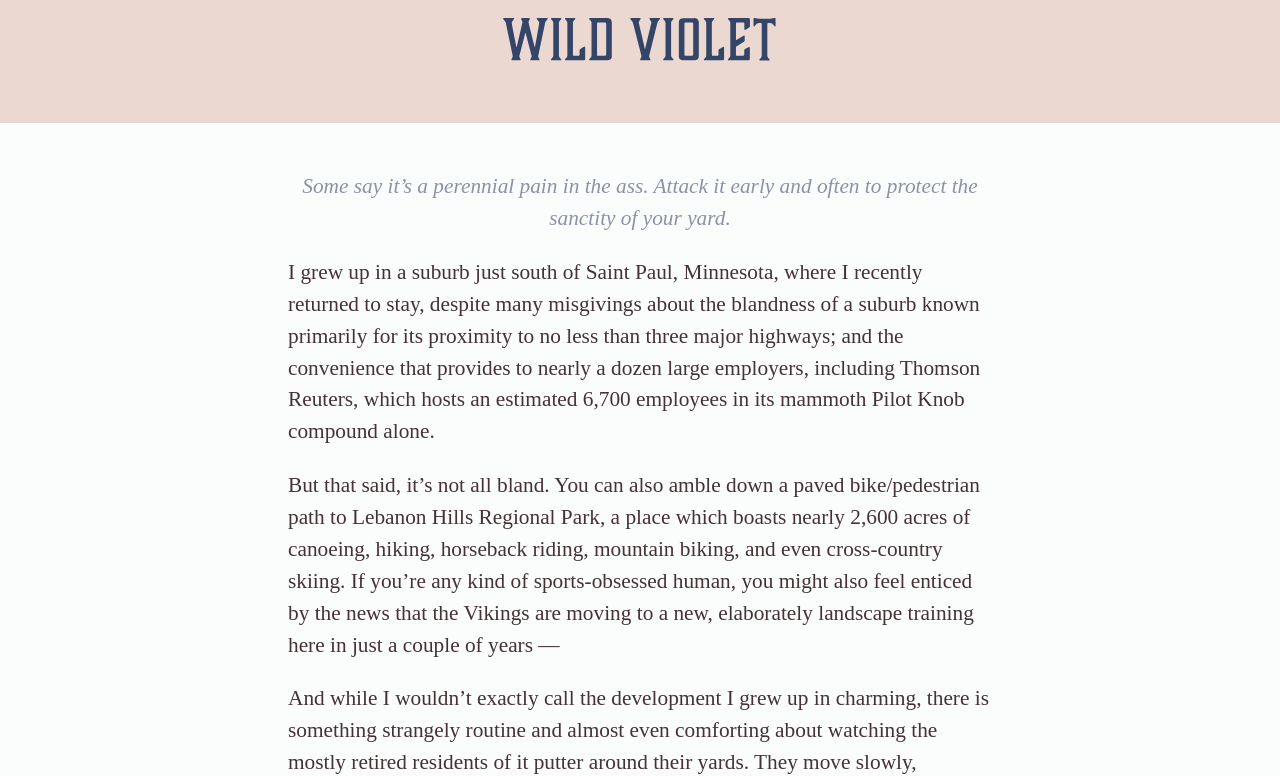
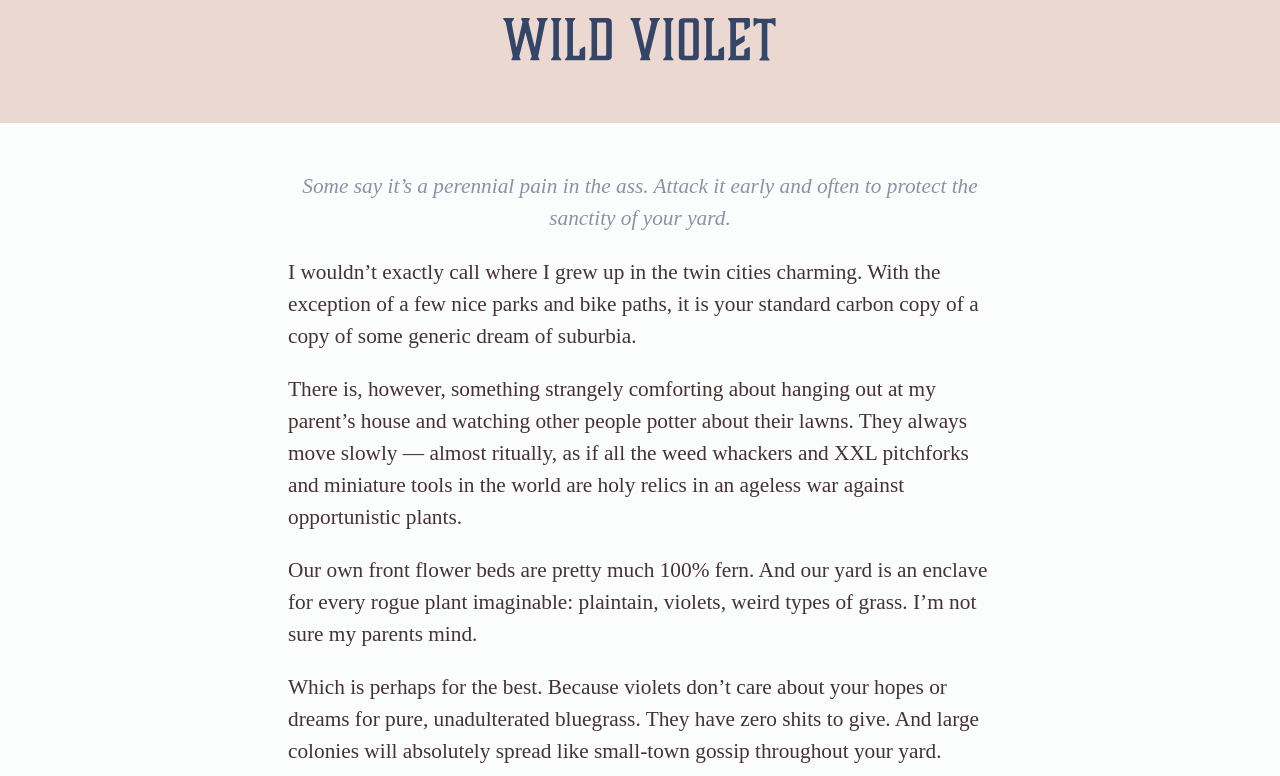
Before and after one commit to tinykite/botanic-romantic, a Jekyll site: the page built from _plants/wild-violet.md, in a window 1280 px wide and 900 px high, scrolled down 444 px, cut to the strip 0-776 px from the top of the window. Built offline with Jekyll 4.4.1, drawn with Linux system fonts in a browser that asks for light colours; nearby versions of some CDN libraries; some of the changed text lies outside the part shown.

Commit message:
Rewrote story, removed color key/value pair

```diff
--- a/_plants/wild-violet.md
+++ b/_plants/wild-violet.md
@@ -3,33 +3,31 @@ layout: plants
 title:  "Wild Violet"
 icon: /assets/icons/wild-violet.svg
 icon_small: /assets/icons/wild-violet-box.svg
-color: beige
 position: 1
 ---
 Some say it’s a perennial pain in the ass. Attack it early and often to protect the sanctity of your yard.
 
-I grew up in a suburb just south of Saint Paul, Minnesota, where I recently returned to stay, despite many misgivings about the blandness of a suburb known primarily for its proximity to no less than three major highways; and the convenience that provides to nearly a dozen large employers, including Thomson Reuters, which hosts an estimated 6,700 employees in its mammoth Pilot Knob compound alone.
+I wouldn't exactly call where I grew up in the twin cities charming. With the exception of a few nice parks and bike paths, it is your standard carbon copy of a copy of some generic dream of suburbia.
 
-But that said, it’s not all bland. You can also amble down a paved bike/pedestrian path to Lebanon Hills Regional Park, a place which boasts nearly 2,600 acres of canoeing, hiking, horseback riding, mountain biking, and even cross-country skiing. If you’re any kind of sports-obsessed human, you might also feel enticed by the news that the Vikings are moving to a new, elaborately landscape training here in just a couple of years —
+There is, however, something strangely comforting about hanging out at my parent's house and watching other people potter about their lawns. They always move slowly — almost ritually, as if all the weed whackers and XXL pitchforks and miniature tools in the world are holy relics in an ageless war against opportunistic plants.
 
-And while I wouldn’t exactly call the development I grew up in charming, there is something strangely routine and almost even comforting about watching the mostly retired residents of it putter around their yards. They move slowly, methodically, as they wield a changing array of serious-looking tools, from weed whackers to strange XXL pitchforks, that I assume are all used in some service to continue an ageless campaign against untidy growth or uninvited botanical guests to the yard.
+Our own front flower beds are pretty much 100% fern. And our yard is an enclave for every rogue plant imaginable: plaintain, violets, weird types of grass. I'm not sure my parents mind.
 
-My parents don’t really have much in the way of gardening goals. Ferns have — rather happily — almost completely taken over what remains of our front yard flower beds. A variety of opportunistic plants, including wild violet, have also taken up residence all over our lawn.
-
-My parents don’t mind. Which is perhaps for the best.
+Which is perhaps for the best. Because violets don't care about your hopes or dreams for pure, unadulterated bluegrass.
+They have zero shits to give. And large colonies will absolutely spread like small-town gossip throughout your yard.
 
 ![Photo of violets with bokeh](http://d19obp3htqd30.cloudfront.net/3452728612_d583aaaf5e_o.jpg)
 {: .full-width}
 #### [Photo](https://flic.kr/p/6g78VE): Liz West / [CC BY 2.0](https://creativecommons.org/licenses/by/2.0/)
 {: .credit}
 
-Because wild violet doesn’t care about any of your hopes or dreams. They have zero shits to give. Large colonies of it can — and will — spread like small-town gossip throughout your yard.
+But the curious thing about violets isn't the rate at which they spread.
 
-The curious thing about violets isn’t how fast they spread, however. Instead, it’s how they do it: not only with seeds and underground networks of spindly rhizomes, but even super-secret, pale-white buds. Known as _cleistogamous flowers_, these secret beauties (named after the latin term for a closed or “self” marriage) can hide underground because they don’t need pollinators or even the sun to produce viable seeds.
+Instead, it’s how they do it: with seeds, underground networks of spindly rhizomes, and even super-secret, pale-white buds. Known as _cleistogamous flowers_, these secret beauties (named after the latin term for a closed or “self” marriage) can hide underground because they don’t need pollinators or even the sun to produce viable seeds.
 
-They can pollinate themselves just fine thanks, even in the dark.
+They can pollinate themselves alone, even in the dark.
 
-If you follow the advice of many gardening websites, a campaign of pesticide-fueled annihilation is your only hope of reducing a scourge such as this. But the leaves and flowers of violets are surprisingly edible; and not everyone views the appearance of a cluster of these tiny, purple beauties as an assault on common decency.
+According to many gardening websites, a campaign of pesticide-fueled annihilation is your only hope of reducing a scourge such as this. Yet the leaves and flowers of violets are surprisingly edible; and not everyone views the appearance of a cluster of these tiny, purple beauties as an assault on common decency.
 
 ![Photo of violets in lawn](http://d19obp3htqd30.cloudfront.net/14157317963_1d2e851d11_o.jpg)
 {: .full-width}
```
